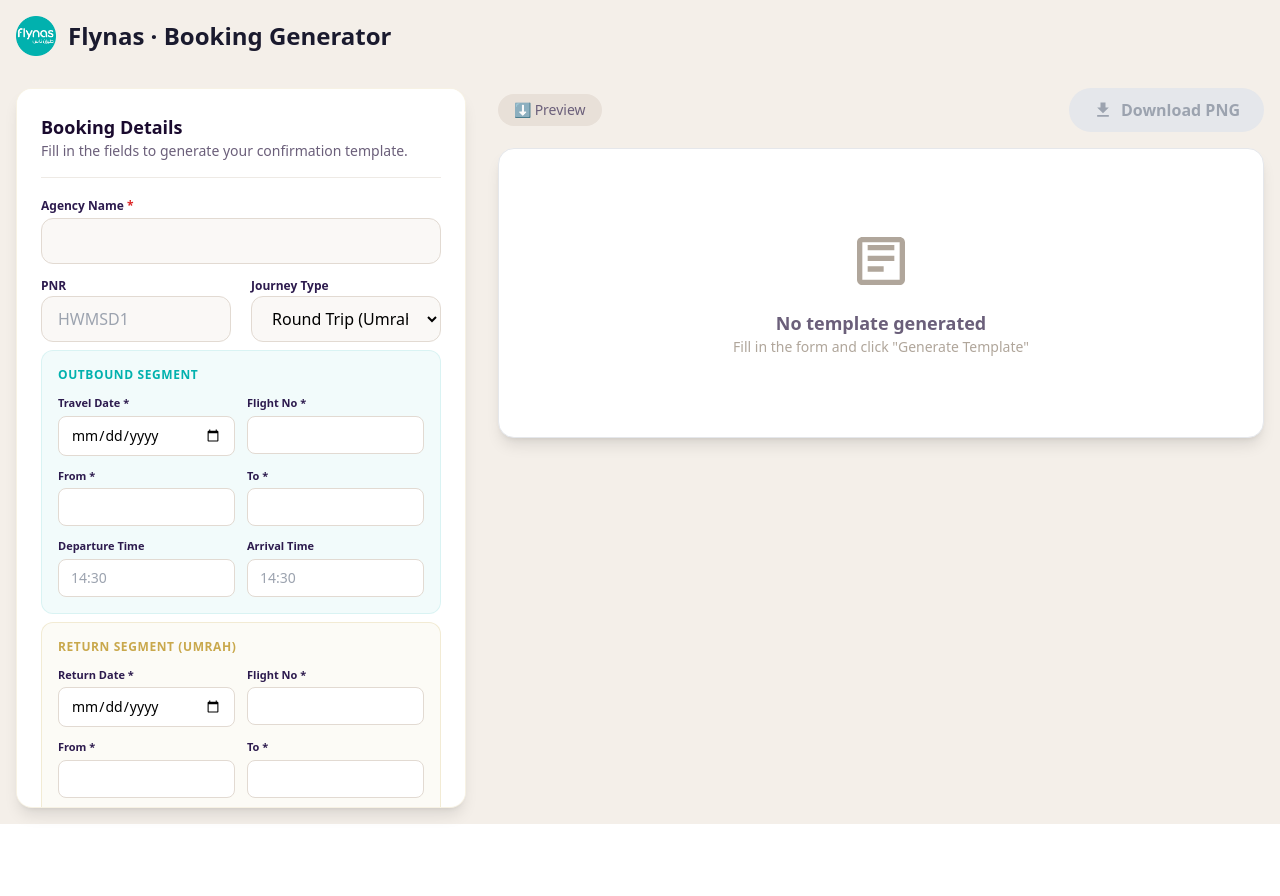
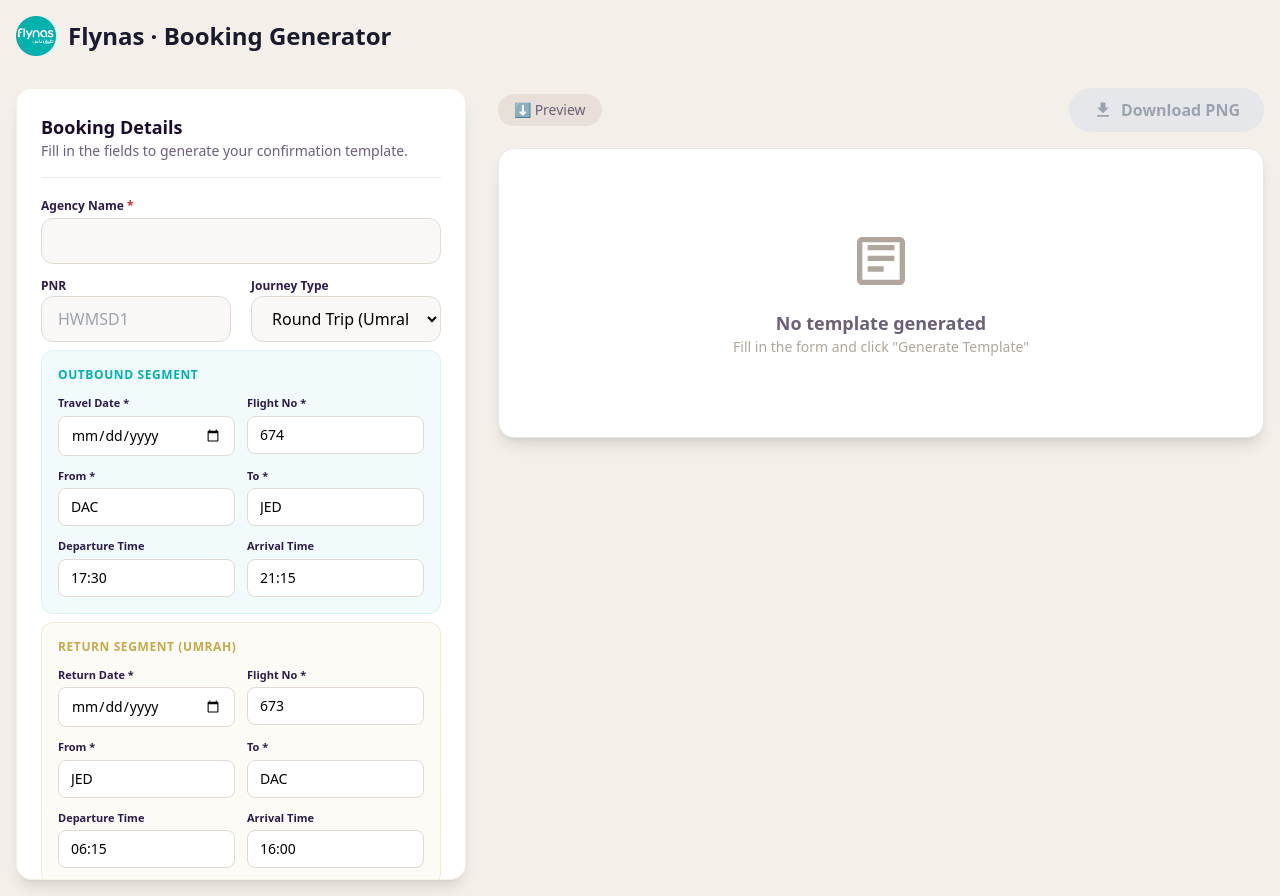
Before and after one commit to Tanvir225/booking-confirmation-template, a React (Vite) app: page / in a window 1280 px wide. Before the commit the page ends 824 px from the top, so only its background shows below. Built offline with nearby package versions, Linux system fonts and the light colour scheme.

Commit message:
route and time has fixed to form

```diff
--- a/src/App.jsx
+++ b/src/App.jsx
@@ -11,18 +11,18 @@
     tripType: 'roundTrip', // default to roundTrip for Umrah/Return scenarios
     // Outbound Segment
     travelDate: '',
-    flightNumber: '',
-    routeFrom: '',
-    routeTo: '',
-    departureTime: '',
-    arrivalTime: '',
+    flightNumber: '674',
+    routeFrom: 'DAC',
+    routeTo: 'JED',
+    departureTime: '17:30',
+    arrivalTime: '21:15',
     // Return Segment
     returnTravelDate: '',
-    returnFlightNumber: '',
-    returnRouteFrom: '',
-    returnRouteTo: '',
-    returnDepartureTime: '',
-    returnArrivalTime: '',
+    returnFlightNumber: '673',
+    returnRouteFrom: 'JED',
+    returnRouteTo: 'DAC',
+    returnDepartureTime: '06:15',
+    returnArrivalTime: '16:00',
 
     seats: '',
     farePerPax: '',
@@ -175,7 +175,7 @@
         {/* Grid */}
         <div className="grid grid-cols-1 xl:grid-cols-[450px,1fr] gap-8">
           {/* ─── FORM ─── */}
-          <div className="bg-white rounded-2xl p-6 shadow-lg border border-[#c9a84c]/15 xl:sticky lg:top-4 h-fit max-h-[90vh] overflow-y-auto">
+          <div className="bg-white rounded-2xl p-6 shadow-lg border border-[#c9a84c]/15 xl:sticky lg:top-4 h-[99vh] overflow-y-auto">
             <h2 className="text-lg font-semibold text-[#1a0a2e]">Booking Details</h2>
             <p className="text-sm text-[#6b5f7a] mb-5 pb-4 border-b border-[#eeeae5]">
               Fill in the fields to generate your confirmation template.
```
